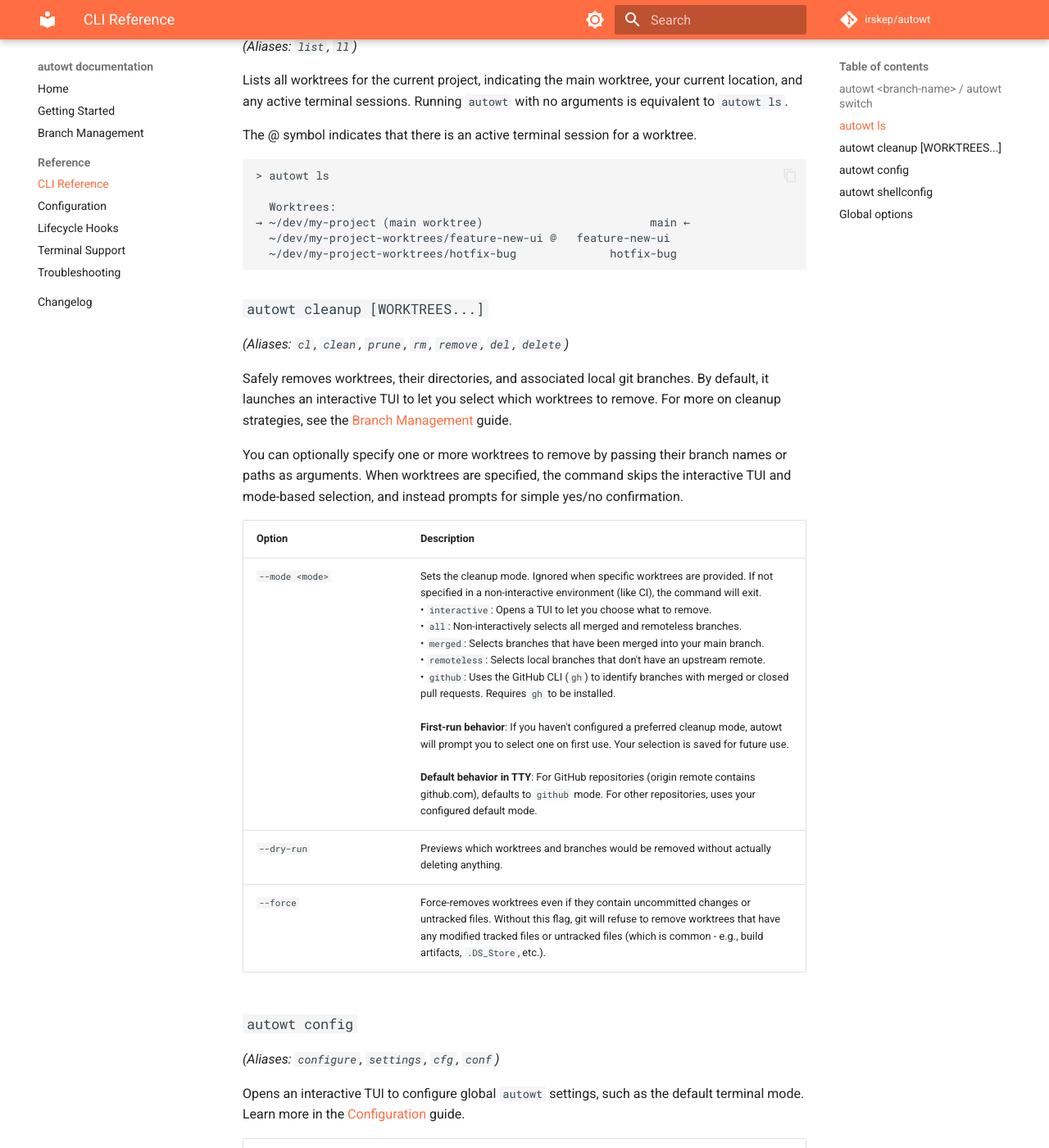
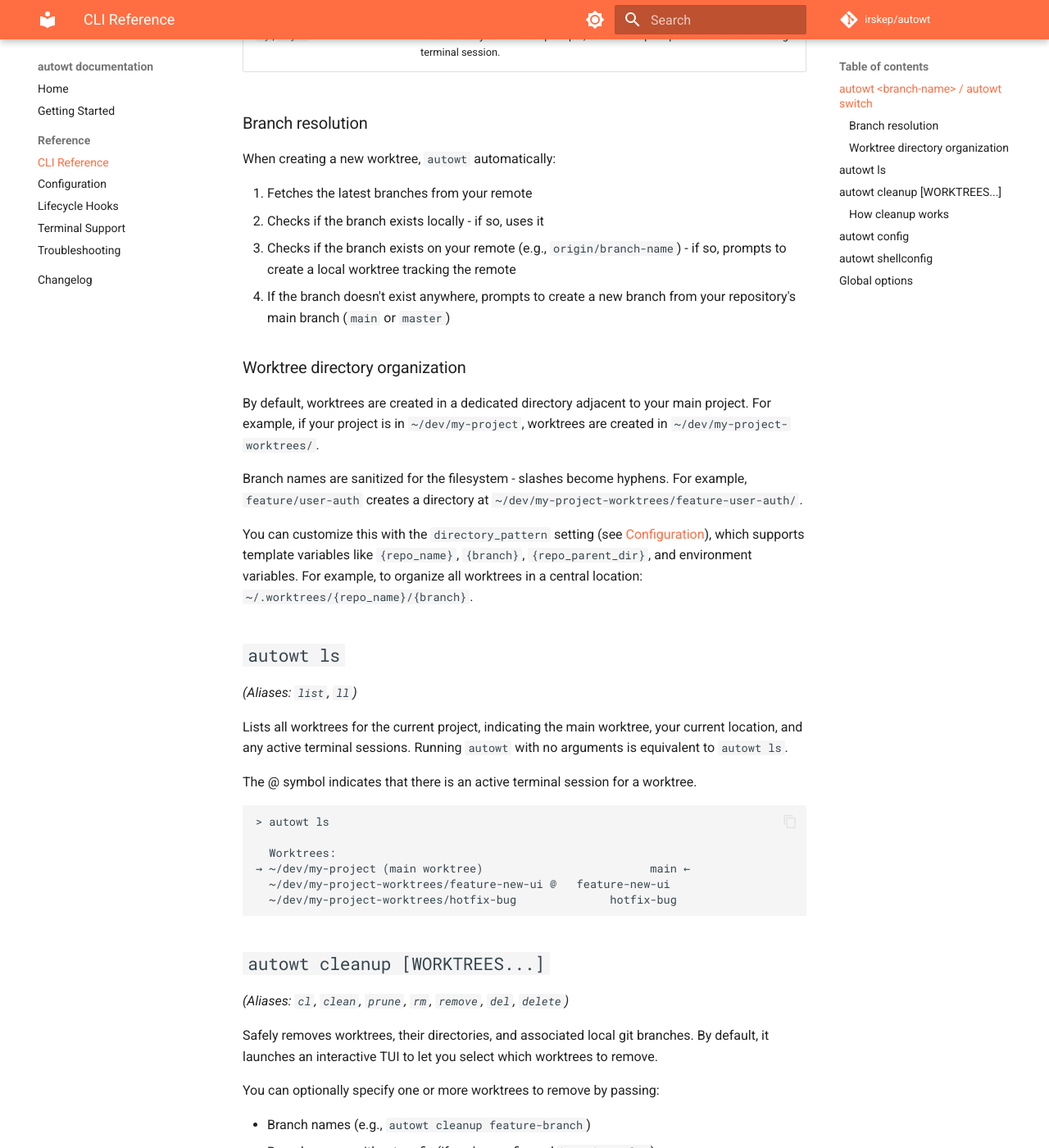
Before and after one commit to irskep/autowt, an MkDocs documentation site: the page built from docs/clireference.md, in a window 1280 px wide and 1400 px high, scrolled down 1196 px. Shown: the whole window at 82% size. Built offline with MkDocs 1.6.1 and Material for MkDocs 9.7.7, drawn with Linux system fonts in a browser that asks for light colours; comment, search, counter and statistics services are not loaded; the version menu is left out; some of the changed text lies outside the part shown.

Commit message:
Another docs pass

````diff
--- a/docs/clireference.md
+++ b/docs/clireference.md
@@ -2,11 +2,17 @@
 
 This page provides a comprehensive reference for all `autowt` commands, their options, and usage patterns. For a hands-on introduction, check out the [Getting Started](gettingstarted.md) guide.
 
-### `autowt <branch-name>` / `autowt switch`
+## `autowt <branch-name>` / `autowt switch`
 
 _(Aliases: `autowt switch <branch-name>`, `autowt sw <branch-name>`, `autowt checkout <branch-name>`, `autowt co <branch-name>`, `autowt goto <branch-name>`, `autowt go <branch-name>`)_
 
-Switch to a worktree, or create a new one. Accepts either a branch name or a path to an existing worktree. Intelligently checks out existing branches from your default remote (i.e. `origin`), or offers to create a new one if none exists.
+Switch to a worktree, or create a new one. Accepts:
+
+- A branch name (e.g., `feature-branch`)
+- A branch name without prefix (if you've configured `branch_prefix`, you can omit it)
+- A path to an existing worktree directory
+
+Intelligently checks out existing branches from your default remote (i.e. `origin`), or offers to create a new one if none exists.
 
 **Interactive Mode**: Running `autowt switch` with no arguments opens an interactive TUI.
 
@@ -24,7 +30,24 @@
 | `--custom-script <script>` | Runs a named custom script with arguments. Scripts are defined in your configuration file. Example: `--custom-script="bugfix 123"`.                                        |
 | `-y`, `--yes`              | Automatically confirms all prompts, such as the prompt to switch to an existing terminal session.                                                                          |
 
-### `autowt ls`
+### Branch resolution
+
+When creating a new worktree, `autowt` automatically:
+
+1. Fetches the latest branches from your remote
+2. Checks if the branch exists locally - if so, uses it
+3. Checks if the branch exists on your remote (e.g., `origin/branch-name`) - if so, prompts to create a local worktree tracking the remote
+4. If the branch doesn't exist anywhere, prompts to create a new branch from your repository's main branch (`main` or `master`)
+
+### Worktree directory organization
+
+By default, worktrees are created in a dedicated directory adjacent to your main project. For example, if your project is in `~/dev/my-project`, worktrees are created in `~/dev/my-project-worktrees/`.
+
+Branch names are sanitized for the filesystem - slashes become hyphens. For example, `feature/user-auth` creates a directory at `~/dev/my-project-worktrees/feature-user-auth/`.
+
+You can customize this with the `directory_pattern` setting (see [Configuration](configuration.md)), which supports template variables like `{repo_name}`, `{branch}`, `{repo_parent_dir}`, and environment variables. For example, to organize all worktrees in a central location: `~/.worktrees/{repo_name}/{branch}`.
+
+## `autowt ls`
 
 _(Aliases: `list`, `ll`)_
 
@@ -41,13 +64,19 @@
   ~/dev/my-project-worktrees/hotfix-bug              hotfix-bug
 ```
 
-### `autowt cleanup [WORKTREES...]`
+## `autowt cleanup [WORKTREES...]`
 
 _(Aliases: `cl`, `clean`, `prune`, `rm`, `remove`, `del`, `delete`)_
 
-Safely removes worktrees, their directories, and associated local git branches. By default, it launches an interactive TUI to let you select which worktrees to remove. For more on cleanup strategies, see the [Branch Management](branchmanagement.md) guide.
+Safely removes worktrees, their directories, and associated local git branches. By default, it launches an interactive TUI to let you select which worktrees to remove.
 
-You can optionally specify one or more worktrees to remove by passing their branch names or paths as arguments. When worktrees are specified, the command skips the interactive TUI and mode-based selection, and instead prompts for simple yes/no confirmation.
+You can optionally specify one or more worktrees to remove by passing:
+
+- Branch names (e.g., `autowt cleanup feature-branch`)
+- Branch names without prefix (if you've configured `branch_prefix`)
+- Paths to worktree directories (e.g., `autowt cleanup ../my-project-worktrees/feature-branch`)
+
+When worktrees are specified, the command skips the interactive TUI and mode-based selection, and instead prompts for simple yes/no confirmation.
 
 <div class="autowt-clitable-wrapper"></div>
 
@@ -57,7 +86,20 @@
 | `--dry-run`     | Previews which worktrees and branches would be removed without actually deleting anything.                                                                                                                                                                                                                                                                                                                                                                                                                                                                                                                                                                                                                                                                                                                                                                                                                                                                                            |
 | `--force`       | Force-removes worktrees even if they contain uncommitted changes or untracked files. Without this flag, git will refuse to remove worktrees that have any modified tracked files or untracked files (which is common - e.g., build artifacts, `.DS_Store`, etc.).                                                                                                                                                                                                                                                                                                                                                                                                                                                                                                                                                                                                                                                                                                                     |
 
-### `autowt config`
+### How cleanup works
+
+When you run cleanup, `autowt`:
+
+1. Identifies worktrees matching the selected mode criteria
+2. Prompts for confirmation (shows list of worktrees to be removed)
+3. Runs `pre_cleanup` [Lifecycle Hooks](lifecyclehooks.md) if configured
+4. Removes the worktree directories from your filesystem
+5. Runs `post_cleanup` hooks if configured
+6. Prompts to delete the associated local git branches (can be auto-confirmed with `-y`)
+
+Note: Worktrees with uncommitted changes are automatically skipped in non-interactive modes unless you use `--force`.
+
+## `autowt config`
 
 _(Aliases: `configure`, `settings`, `cfg`, `conf`)_
 
@@ -69,7 +111,7 @@
 | -------- | ---------------------------------------------------------------------------------------------------------------------- |
 | `--show` | Display current configuration values from all sources (global and project). Useful for debugging configuration issues. |
 
-### `autowt shellconfig`
+## `autowt shellconfig`
 
 !!! warning
 
@@ -98,7 +140,7 @@
 
 Once added to your shell's config, you can run `autowt_cd my-branch` to change the directory of your _current_ terminal session, which is useful in terminals that don't support advanced control.
 
-### Global options
+## Global options
 
 These options can be used with any `autowt` command.
 
--- a/mkdocs.yml
+++ b/mkdocs.yml
@@ -7,7 +7,6 @@
 nav:
   - Home: index.md
   - Getting Started: gettingstarted.md
-  - Branch Management: branchmanagement.md
   - Reference:
       - CLI Reference: clireference.md
       - Configuration: configuration.md
````
Also changed, not shown: docs/branchmanagement.md (deleted, +0 -42 lines), docs/gettingstarted.md (+2 -0 lines).
